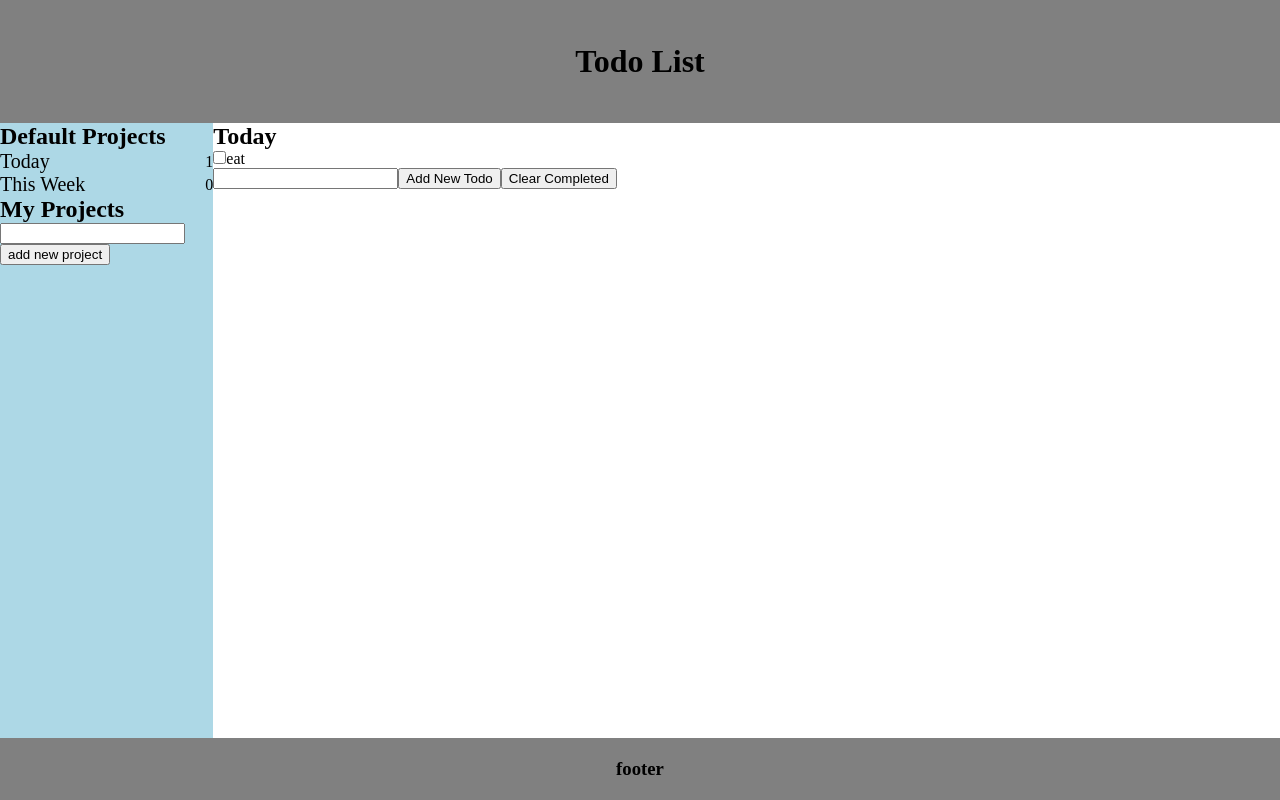
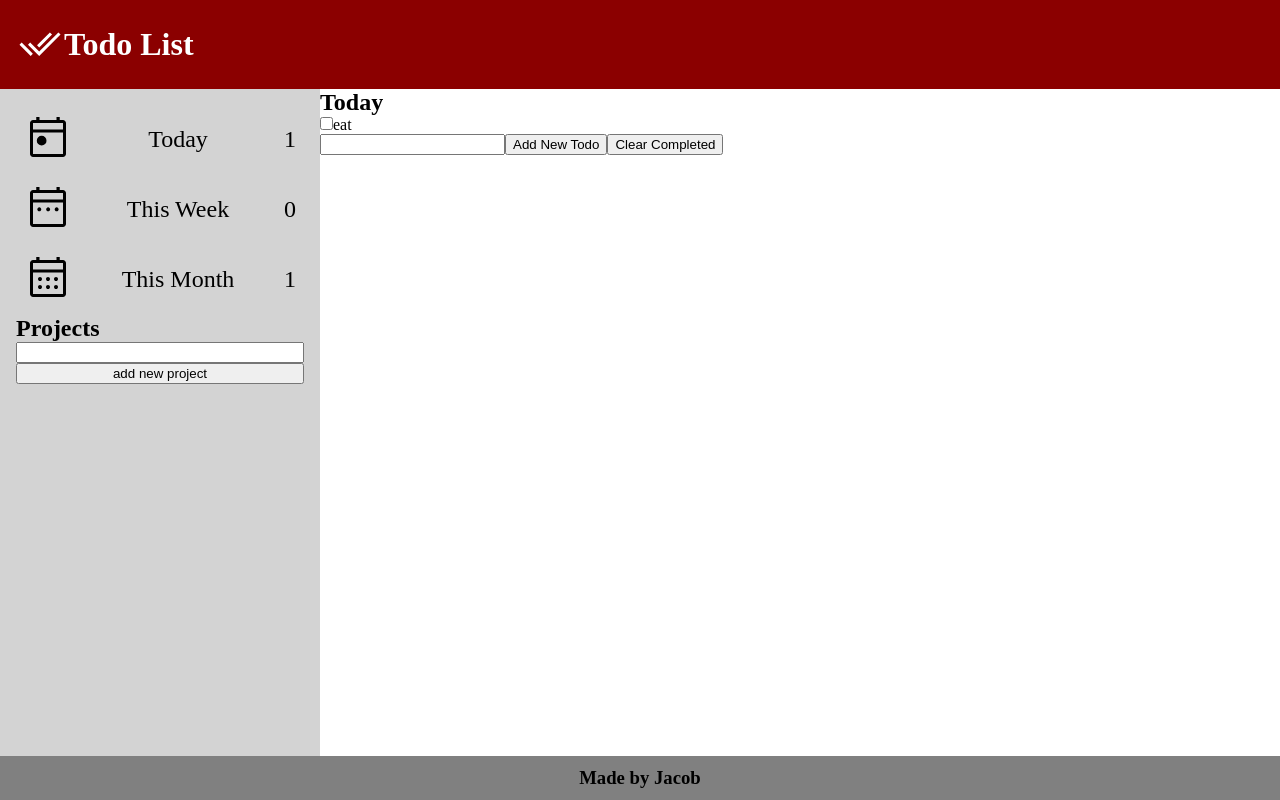
Before and after one commit to jakovid/portfolio-08-react-todo-list, a React (Create React App) app: page / in a window 1280 px wide. Built offline with nearby package versions, Linux system fonts and the light colour scheme.

Commit message:
added logos and icons. Updated Style. Checking todo item now changes the todo count

```diff
--- a/src/App.css
+++ b/src/App.css
@@ -4,24 +4,29 @@
 
 #todoContainer {
     display: grid;
-    grid-template-rows: 2fr 10fr 1fr;
+    grid-template-rows: 2fr 15fr 1fr;
     height: 100vh;
 }
 
 #header {
     display: flex;
-    background-color: gray;
-    justify-content: center;
+    background-color: darkred;
+    color: white;
+    justify-content: left;
     align-items: center;
+    padding: 1rem;
 }
 
 #todoBody {
     display: grid;
-    grid-template-columns: 1fr 5fr;
+    grid-template-columns: 2fr 6fr;
 }
 
 #projectList {
-    background-color: lightblue;
+    display: flex;
+    flex-direction: column;
+    background-color: lightgray;
+    padding: 1rem;
 }
 
 .projectItem {
@@ -29,14 +34,21 @@
     flex-direction: row;
     align-items: center;
     justify-content: space-between;
+    padding: 0.5rem;
+    border-radius: 5px;
+    font-size: 1.5rem;
 }
 
-.projectName {
-    font-size: 1.25rem;
+.projectItem:hover {
+    background-color: rgb(177, 177, 177);
 }
 
-.projectName:hover {
+.projectItem:hover {
     cursor: pointer;
+}
+
+.projectIcon {
+    background-size: 50px 10px;
 }
 
 #todoList {
--- a/src/Components/Footer.js
+++ b/src/Components/Footer.js
@@ -3,7 +3,7 @@ import React from "react";
 export default function Footer() {
     return(
         <div id='footer'>
-            <h3>footer</h3>
+            <h3>Made by Jacob</h3>
         </div>
     )
 }
--- a/src/Components/Header.js
+++ b/src/Components/Header.js
@@ -1,8 +1,10 @@
 import React from "react";
+import Logo from "../Images/Logo";
 
 export default function Header() {
     return(
         <div id='header'>
+            <Logo />
             <h1>Todo List</h1>
         </div>
     )
--- a/src/Components/PopulateProjectList.js
+++ b/src/Components/PopulateProjectList.js
@@ -1,10 +1,11 @@
 import React from "react";
 import Project from "./Project";
 
-export default function projectList({ projects, selectProject, deleteProject }){
+export default function projectList({ projects, selectProject }){
+
     return(
         projects.map(project => {
-            return <Project key={project.id} selectProject={selectProject} project={project} deleteProject={deleteProject} />
+            return <Project key={project.id} selectProject={selectProject} project={project}/>
         })
     )
 }
--- a/src/Components/Project.js
+++ b/src/Components/Project.js
@@ -1,4 +1,8 @@
 import React from "react";
+import Checklist from "../Images/Checklist";
+import Today from "../Images/Today";
+import Week from "../Images/Week";
+import Month from "../Images/Month";
 
 export default function Project({ project, selectProject }) {
 function handleProjectSelect(){
@@ -6,11 +10,12 @@ function handleProjectSelect(){
 }
 
     return (
-        <div className='projectItem'>
-            <div className='projectName' onClick={handleProjectSelect}>
+        <div className='projectItem' onClick={handleProjectSelect}>
+            {project.name == 'Today' ? <Today /> : project.name == 'This Week' ? <Week /> : project.name == 'This Month' ? <Month /> : <Checklist />}
+            <div className='projectName' >
                 { project.name }
             </div>
-            <div> {project.todos.length} </div>
+            <div> {project.todos.filter(todo => !todo.complete).length} </div>
         </div>
     )
 }
--- a/src/Components/TodoMain.js
+++ b/src/Components/TodoMain.js
@@ -4,7 +4,7 @@ import TodoList from "./TodoList";
 import { v4 as uuidv4 } from 'uuid';
 
 export default function TodoMain() {
-    const [projects, setProjects] = useState([{ id: uuidv4(), name: 'Today', default:true, todos:[{todo:'eat', id:uuidv4(), complete:false}]},{ id: uuidv4(), name: 'This Week', default:true, todos:[]}]);
+    const [projects, setProjects] = useState([{ id: uuidv4(), name: 'Today', default:true, todos:[{todo:'eat', id:uuidv4(), complete:false}]},{ id: uuidv4(), name: 'This Week', default:true, todos:[]},{ id: uuidv4(), name: 'This Month', default:true, todos:[{todo:'sleep', id:uuidv4(), complete:false}]}]);
     const [selectedProject, setSelectedProject] = useState(projects.find(project => project.name === 'Today'));
     const projectNameRef = useRef();
     const LOCAL_STORAGE_KEY = 'todoApp.projects';
@@ -66,11 +66,9 @@ export default function TodoMain() {
     return (
         <div id='todoBody'>
             <div id='projectList'>
-                <h2>Default Projects</h2>
-
                 <PopulateProjectList selectProject={selectProject} projects={ projects.filter(project => project.default)} />
 
-                <h2>My Projects</h2>
+                <h2>Projects</h2>
 
                 <PopulateProjectList selectProject={selectProject} projects={ projects.filter(project => !project.default)}  />
 
--- /dev/null
+++ b/src/Images/Checklist.js
@@ -0,0 +1,9 @@
+import React from "react";
+
+export default function Checklist(){
+    return(
+        <div class='projectIcon'>
+            <svg xmlns="http://www.w3.org/2000/svg" height="48" width="48"><path fill="#000000" d="M11.1 37.3 4 30.2l2.1-2.1 5 4.95 8.95-8.95 2.1 2.15Zm0-16L4 14.2l2.1-2.1 5 4.95 8.95-8.95 2.1 2.15ZM26 33.5v-3h18v3Zm0-16v-3h18v3Z"/></svg>
+        </div>
+    )
+}
--- /dev/null
+++ b/src/Images/Logo.js
@@ -0,0 +1,7 @@
+import React from "react";
+
+export default function Logo(){
+    return(
+        <svg xmlns="http://www.w3.org/2000/svg" height="48" width="48"><path fill="#FFFFFF" d="M14.7 35.9 3.5 24.7l2.15-2.15 9.05 9.05 2.15 2.15Zm8.5 0L12 24.7l2.15-2.15 9.05 9.05 19.2-19.2 2.15 2.15Zm0-8.5-2.15-2.15L33.9 12.4l2.15 2.15Z"/></svg>
+    )
+}
--- /dev/null
+++ b/src/Images/Month.js
@@ -0,0 +1,9 @@
+import React from "react";
+
+export default function Month(){
+    return(
+        <div class='projectIcon'>
+            <svg xmlns="http://www.w3.org/2000/svg" height="48" width="48"><path d="M9 44q-1.2 0-2.1-.9Q6 42.2 6 41V10q0-1.2.9-2.1Q7.8 7 9 7h3.25V4h3.25v3h17V4h3.25v3H39q1.2 0 2.1.9.9.9.9 2.1v31q0 1.2-.9 2.1-.9.9-2.1.9Zm0-3h30V19.5H9V41Zm0-24.5h30V10H9Zm0 0V10v6.5ZM24 28q-.85 0-1.425-.575Q22 26.85 22 26q0-.85.575-1.425Q23.15 24 24 24q.85 0 1.425.575Q26 25.15 26 26q0 .85-.575 1.425Q24.85 28 24 28Zm-8 0q-.85 0-1.425-.575Q14 26.85 14 26q0-.85.575-1.425Q15.15 24 16 24q.85 0 1.425.575Q18 25.15 18 26q0 .85-.575 1.425Q16.85 28 16 28Zm16 0q-.85 0-1.425-.575Q30 26.85 30 26q0-.85.575-1.425Q31.15 24 32 24q.85 0 1.425.575Q34 25.15 34 26q0 .85-.575 1.425Q32.85 28 32 28Zm-8 8q-.85 0-1.425-.575Q22 34.85 22 34q0-.85.575-1.425Q23.15 32 24 32q.85 0 1.425.575Q26 33.15 26 34q0 .85-.575 1.425Q24.85 36 24 36Zm-8 0q-.85 0-1.425-.575Q14 34.85 14 34q0-.85.575-1.425Q15.15 32 16 32q.85 0 1.425.575Q18 33.15 18 34q0 .85-.575 1.425Q16.85 36 16 36Zm16 0q-.85 0-1.425-.575Q30 34.85 30 34q0-.85.575-1.425Q31.15 32 32 32q.85 0 1.425.575Q34 33.15 34 34q0 .85-.575 1.425Q32.85 36 32 36Z"/></svg>
+        </div>
+    )
+}
--- /dev/null
+++ b/src/Images/Today.js
@@ -0,0 +1,9 @@
+import React from "react";
+
+export default function Today(){
+    return(
+        <div class='projectIcon'>
+            <svg xmlns="http://www.w3.org/2000/svg" height="48" width="48"><path fill="#000000" d="M17.65 32.5q-2.05 0-3.45-1.4-1.4-1.4-1.4-3.45 0-2.05 1.4-3.45 1.4-1.4 3.45-1.4 2.05 0 3.45 1.4 1.4 1.4 1.4 3.45 0 2.05-1.4 3.45-1.4 1.4-3.45 1.4ZM9 44q-1.2 0-2.1-.9Q6 42.2 6 41V10q0-1.2.9-2.1Q7.8 7 9 7h3.25V4h3.25v3h17V4h3.25v3H39q1.2 0 2.1.9.9.9.9 2.1v31q0 1.2-.9 2.1-.9.9-2.1.9Zm0-3h30V19.5H9V41Zm0-24.5h30V10H9Zm0 0V10v6.5Z"/></svg>
+        </div>
+    )
+}
--- /dev/null
+++ b/src/Images/Week.js
@@ -0,0 +1,9 @@
+import React from "react";
+
+export default function Week(){
+    return(
+        <div class='projectIcon'>
+            <svg xmlns="http://www.w3.org/2000/svg" height="48" width="48"><path fill="#000000" d="M15.3 28.3q-.85 0-1.425-.575-.575-.575-.575-1.425 0-.85.575-1.425.575-.575 1.425-.575.85 0 1.425.575.575.575.575 1.425 0 .85-.575 1.425-.575.575-1.425.575Zm8.85 0q-.85 0-1.425-.575-.575-.575-.575-1.425 0-.85.575-1.425.575-.575 1.425-.575.85 0 1.425.575.575.575.575 1.425 0 .85-.575 1.425-.575.575-1.425.575Zm8.5 0q-.85 0-1.425-.575-.575-.575-.575-1.425 0-.85.575-1.425.575-.575 1.425-.575.85 0 1.425.575.575.575.575 1.425 0 .85-.575 1.425-.575.575-1.425.575ZM9 44q-1.2 0-2.1-.9Q6 42.2 6 41V10q0-1.2.9-2.1Q7.8 7 9 7h3.25V4h3.25v3h17V4h3.25v3H39q1.2 0 2.1.9.9.9.9 2.1v31q0 1.2-.9 2.1-.9.9-2.1.9Zm0-3h30V19.5H9V41Zm0-24.5h30V10H9Zm0 0V10v6.5Z"/></svg>
+        </div>
+    )
+}
```
